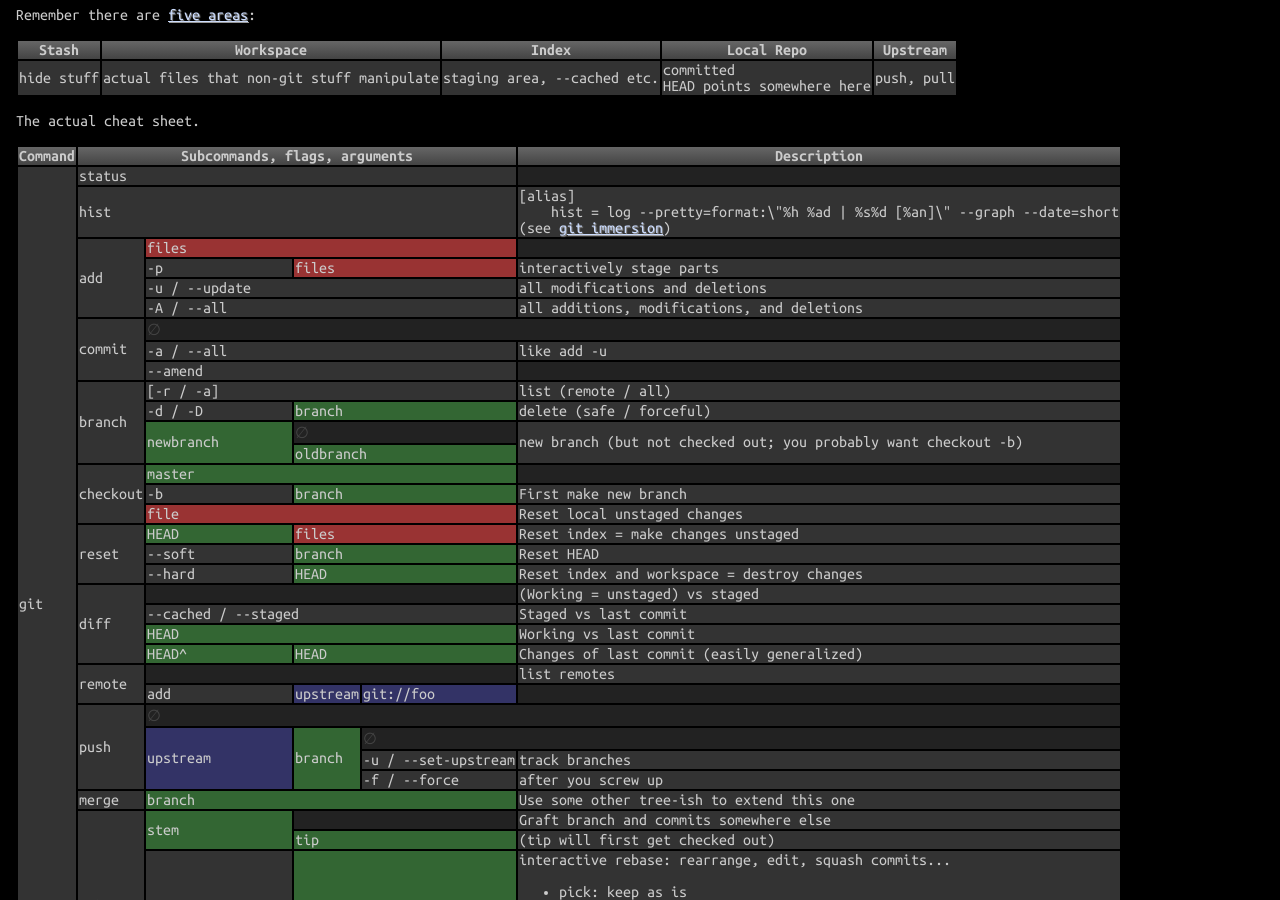
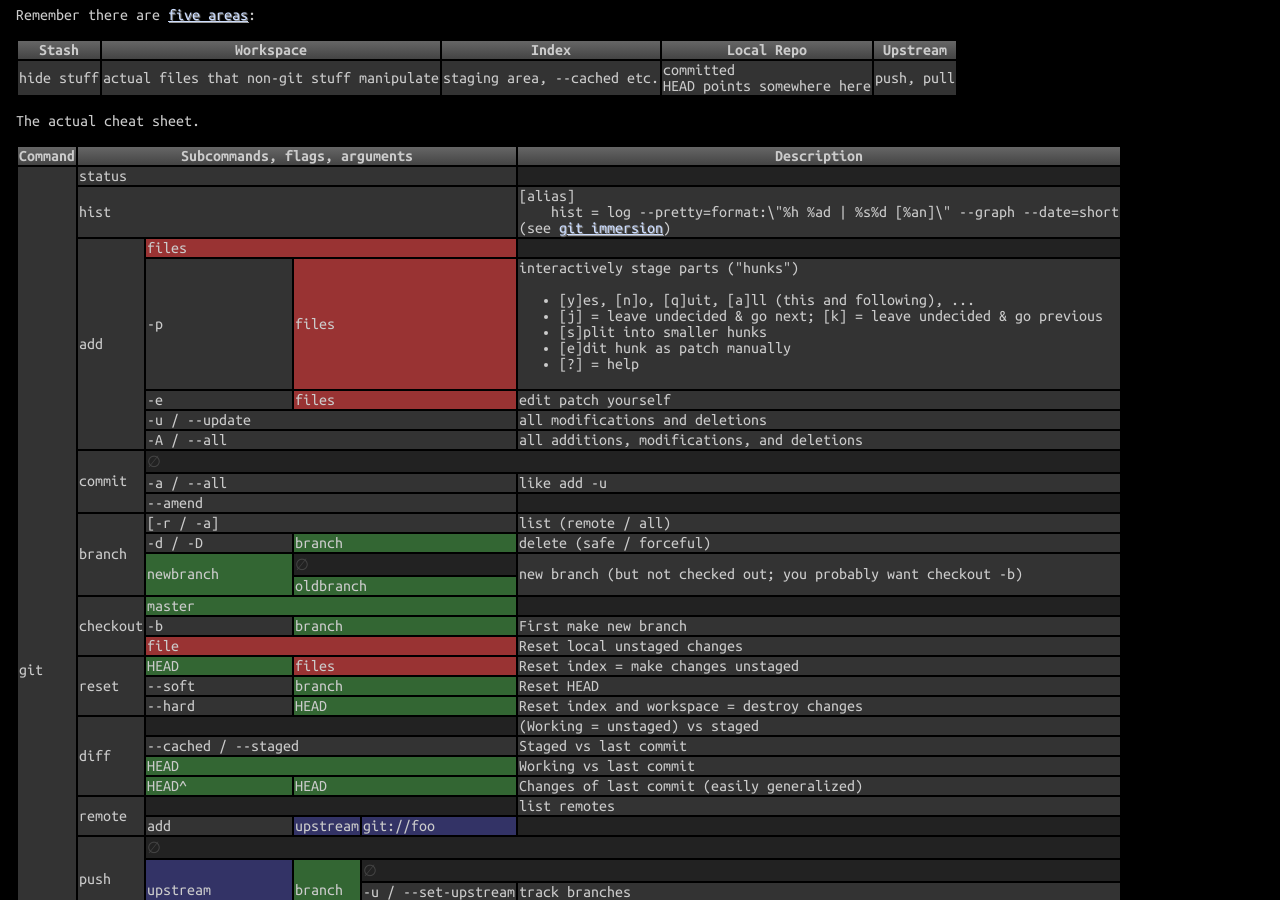
Before and after one commit to betaveros/betaveros.github.io, a Jekyll site: the page c/index.html, which Jekyll copies as it is, in a window 1280 px wide and 900 px high, scrolled down 15290 px. Built offline with Jekyll 4.4.1, drawn with Linux system fonts in a browser that asks for light colours.

Commit message:
Cheat sheet: git add -p details and git add -e

```diff
--- a/c/index.html
+++ b/c/index.html
@@ -842,11 +842,20 @@ instance Quux Int where
 			<p>The actual cheat sheet.</p>
 			<table>
 				<tr><th>Command</th><th colspan="4">Subcommands, flags, arguments</th><th>Description</th></tr>
-				<tr><td rowspan="36">git</td>
+				<tr><td rowspan="37">git</td>
 					<td colspan="4">status</td><td class="empty"></td></tr>
 				<tr><td colspan="4">hist</td><td>[alias]<br/>&nbsp; &nbsp; hist = log --pretty=format:\"%h %ad | %s%d [%an]\" --graph --date=short<br/>(see <a href="http://gitimmersion.com/lab_10.html">git immersion</a>)</td></tr>
-				<tr><td rowspan="4">add</td><td colspan="3" class="cr">files</td><td class="empty"></td></tr>
-				<tr><td>-p</td><td colspan="2" class="cr">files</td><td>interactively stage parts</td></tr>
+				<tr><td rowspan="5">add</td><td colspan="3" class="cr">files</td><td class="empty"></td></tr>
+				<tr><td>-p</td><td colspan="2" class="cr">files</td><td>interactively stage parts ("hunks")
+						<ul>
+							<li>[y]es, [n]o, [q]uit, [a]ll (this and following), ...</li>
+							<li>[j] = leave undecided &amp; go next; [k] = leave undecided &amp; go previous</li>
+							<li>[s]plit into smaller hunks</li>
+							<li>[e]dit hunk as patch manually</li>
+							<li>[?] = help</li>
+						</ul>
+					</td></tr>
+				<tr><td>-e</td><td colspan="2" class="cr">files</td><td>edit patch yourself</td></tr>
 				<tr><td colspan="3">-u / --update</td><td>all modifications and deletions</td></tr>
 				<tr><td colspan="3">-A / --all</td><td>all additions, modifications, and deletions</td></tr>
 				<tr><td rowspan="3">commit</td><td colspan="4" class="empty">&empty;</td></tr>
```
